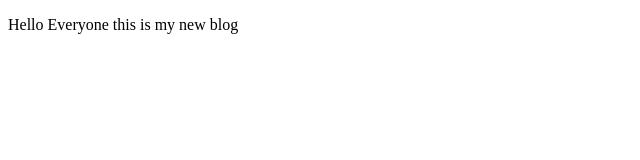
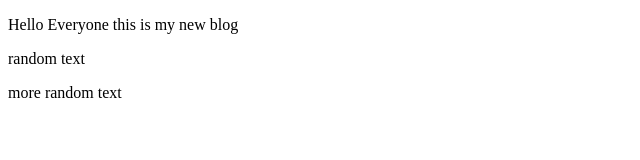
Before and after one commit to Bernst4315/localtestupload, a plain HTML site: page index.html in a window 1280 px wide. Shown: the whole page, without its empty margins (0-640 px from the left). Drawn offline with Linux system fonts and the light colour scheme.

Commit message:
Added some more text

```diff
--- a/index.html
+++ b/index.html
@@ -7,5 +7,7 @@
 </head>
 <body>
     <p>Hello Everyone this is my new blog</p>
+    <p>random text</p>
+    <p>more random text</p>
 </body>
 </html>
```
